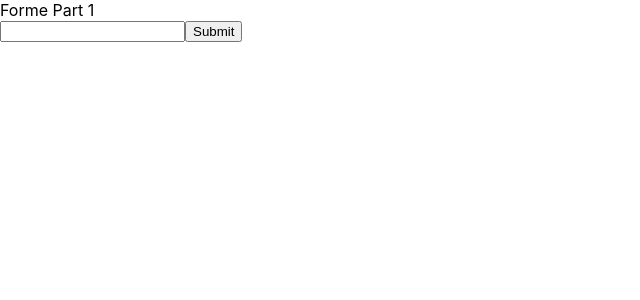
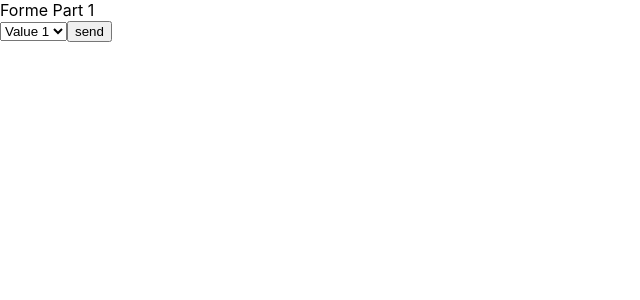
Before and after one commit to Mohammedazzam/react_-Unique_Coderz, a React (Create React App) app: page / in a window 1280 px wide. Shown: the top 300 px of the page, without its empty margins (0-640 px from the left). Built offline with nearby package versions, Linux system fonts and the light colour scheme.

Commit message:
(20 Forms Part 2)

```diff
--- a/src/App.js
+++ b/src/App.js
@@ -4,24 +4,6 @@ import Child from './Child';
 import Items from './components/Items';
 
 
-// class App extends Component {
-
-//     handleChange =(e) =>{
-//         console.log(e.target.value)
-//     }
-
-//     render() {
-//         return (
-//             <div className = "App" >
-//             Forme Part 1
-//                 <form>
-//                     <input type="text" onChange={this.handleChange}/>
-//                     <button>Submit</button>
-//                 </form>
-//             </div>
-//         );
-//     }
-// }
 
 
 
@@ -38,20 +20,25 @@ import Items from './components/Items';
 //         })
 //     }
 
+//     handelSubmit= (e) =>{
+//         e.preventDefault();
+//         console.log(this.state.name)
+
+//     }
+
 //     render() {
 //         return (
 //             <div className = "App" >
 //             Forme Part 1
-//                 <form>
-//                     <input type="text" onChange={this.handleChange}/>
-//                     <button>Submit</button>
+//                 <form onSubmit={this.handelSubmit}>
+//                     <textarea type="text" onChange={this.handleChange}/>
+//                     <input type="submit" value="send"/>
 //                 </form>
 //                 {this.state.name}
 //             </div>
 //         );
 //     }
 // }
-
 
 
 class App extends Component {
@@ -77,8 +64,12 @@ class App extends Component {
             <div className = "App" >
             Forme Part 1
                 <form onSubmit={this.handelSubmit}>
-                    <input type="text" onChange={this.handleChange}/>
-                    <button>Submit</button>
+                    <select onChange = {this.handleChange}>
+                        <option value="value1">Value 1</option>
+                        <option value="value2">Value 2</option>
+                        <option value="value3">Value 3</option>
+                    </select>
+                    <input type="submit" value="send"/>
                 </form>
                 {this.state.name}
             </div>
@@ -86,4 +77,5 @@ class App extends Component {
     }
 }
 
+
 export default App;
```
